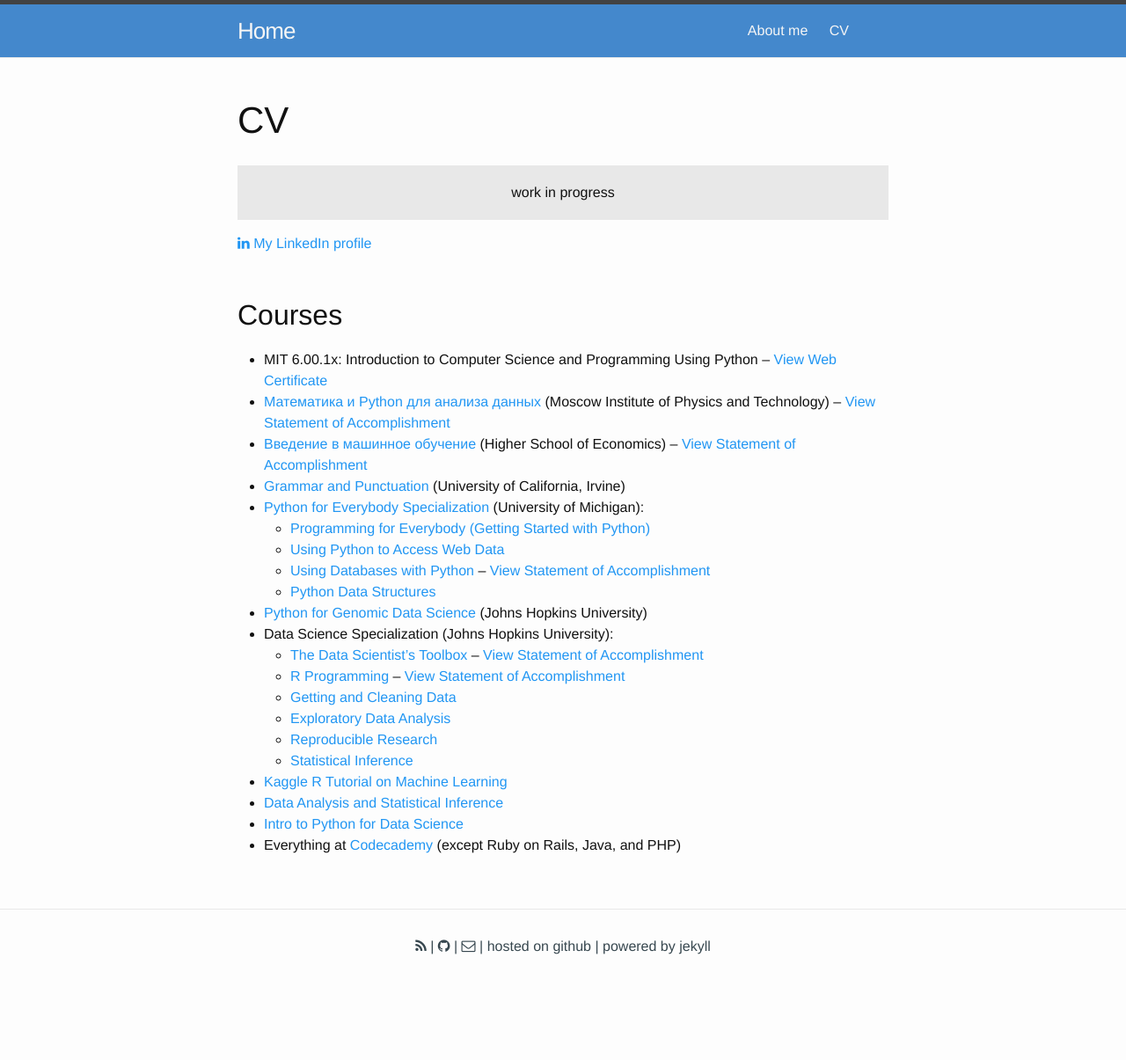
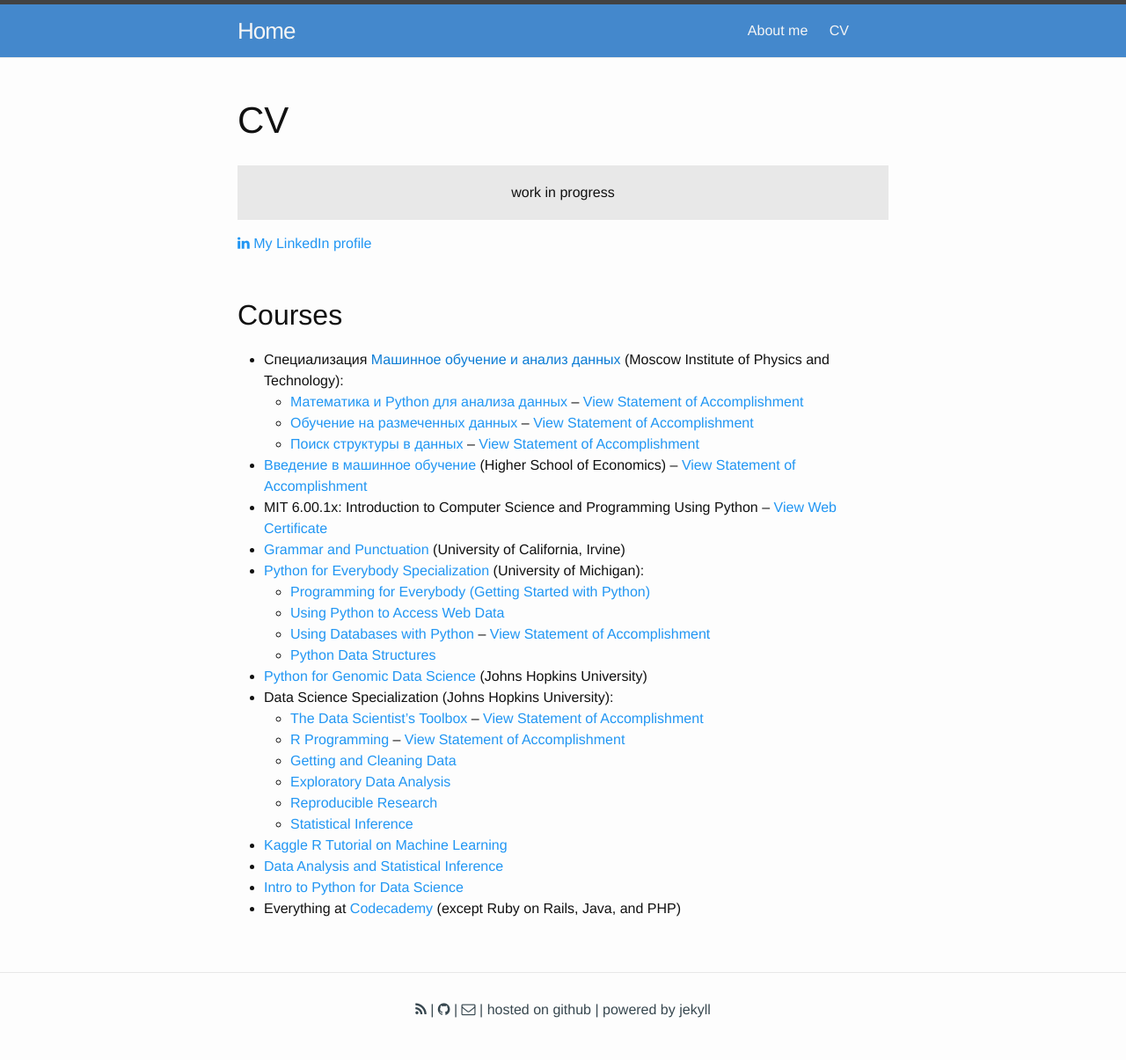
Before and after one commit to demidovakatya/demidovakatya.github.io, a Jekyll site: the page built from cv.md, in a window 1280 px wide. Shown: the whole page at 88% size. Built offline with Jekyll 4.4.1, drawn with Linux system fonts in a browser that asks for light colours; nearby versions of some CDN libraries; before the commit the page ends 1133 px from its top, so only the background shows below that.

Commit message:
added a couple of courses to cv

```diff
--- a/cv.md
+++ b/cv.md
@@ -10,9 +10,12 @@
 
 ## Courses
 
+* Специализация <a href="">Машинное обучение и анализ данных</a> (Moscow Institute of Physics and Technology):
+    * <a href="https://www.coursera.org/learn/mathematics-and-python/home/welcome">Математика и Python для анализа данных</a> – <a href="https://www.coursera.org/account/accomplishments/records/W82UVA27KM6U" target="_blank">View Statement of Accomplishment</a>
+    * <a href="https://www.coursera.org/learn/supervised-learning/home/welcome">Обучение на размеченных данных</a> – <a href="https://www.coursera.org/account/accomplishments/certificate/7HJB389DV53Y" target="_blank">View Statement of Accomplishment</a>
+    * <a href="https://www.coursera.org/learn/unsupervised-learning/home/welcome">Поиск структуры в данных</a> – <a href="https://www.coursera.org/account/accomplishments/certificate/7HJB389DV53Y" target="_blank">View Statement of Accomplishment</a>
+* <a href="https://www.coursera.org/learn/vvedenie-mashinnoe-obuchenie/home/info">Введение в машинное обучение</a> (Higher School of Economics) – <a href="https://www.coursera.org/account/accomplishments/records/WUPNNFRC9R9U" target="_blank">View Statement of Accomplishment</a>
 * MIT 6.00.1x: Introduction to Computer Science and Programming Using Python – <a href="https://courses.edx.org/certificates/a0da1fc2bfc745af9e3b2802105ff5dc" target="_blank">View Web Certificate</a>
-* <a href="https://www.coursera.org/learn/mathematics-and-python/home/welcome">Математика и Python для анализа данных</a> (Moscow Institute of Physics and Technology) – <a href="https://www.coursera.org/account/accomplishments/records/W82UVA27KM6U" target="_blank">View Statement of Accomplishment</a>
-* <a href="https://www.coursera.org/learn/vvedenie-mashinnoe-obuchenie/home/info">Введение в машинное обучение</a> (Higher School of Economics) – <a href="https://www.coursera.org/account/accomplishments/records/WUPNNFRC9R9U" target="_blank">View Statement of Accomplishment</a>
 * <a href="https://www.coursera.org/learn/grammar-punctuation" target="_blank">Grammar and Punctuation</a> (University of California, Irvine)
 * <a href="https://www.coursera.org/specializations/python">Python for Everybody Specialization</a> (University of Michigan):
     * <a href="https://www.coursera.org/learn/python" target="_blank">Programming for Everybody (Getting Started with Python)</a>
```
